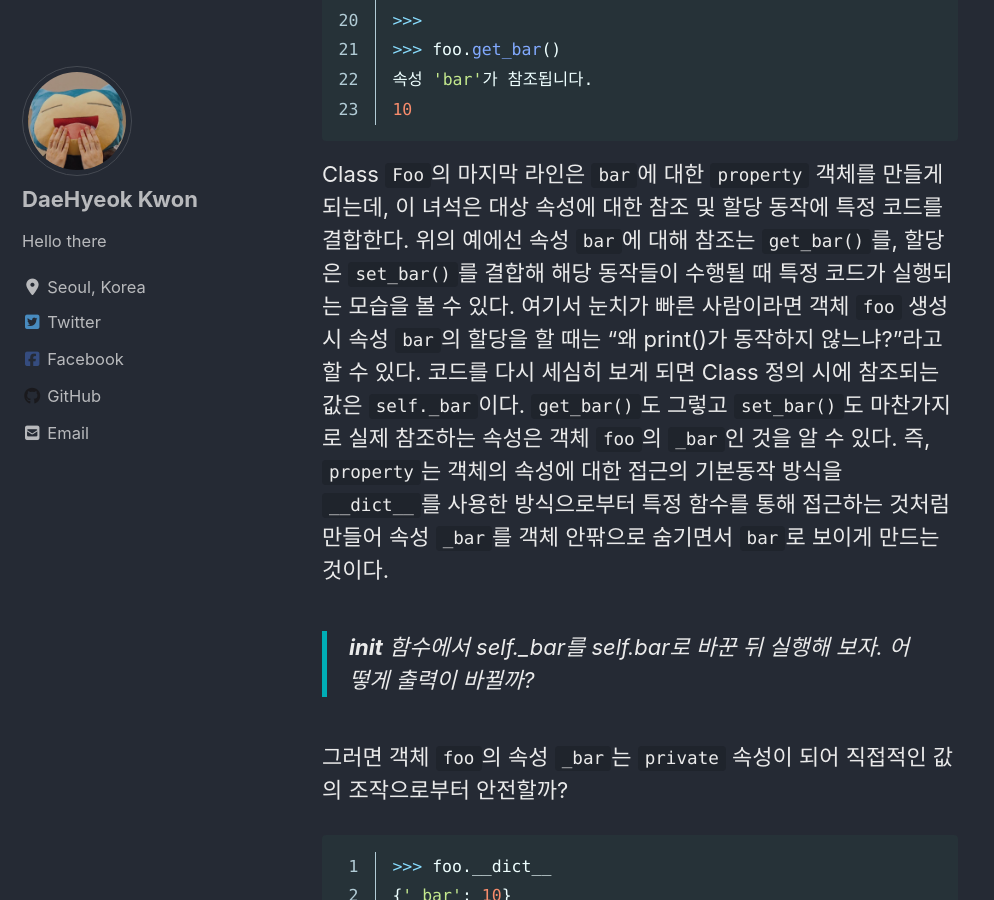
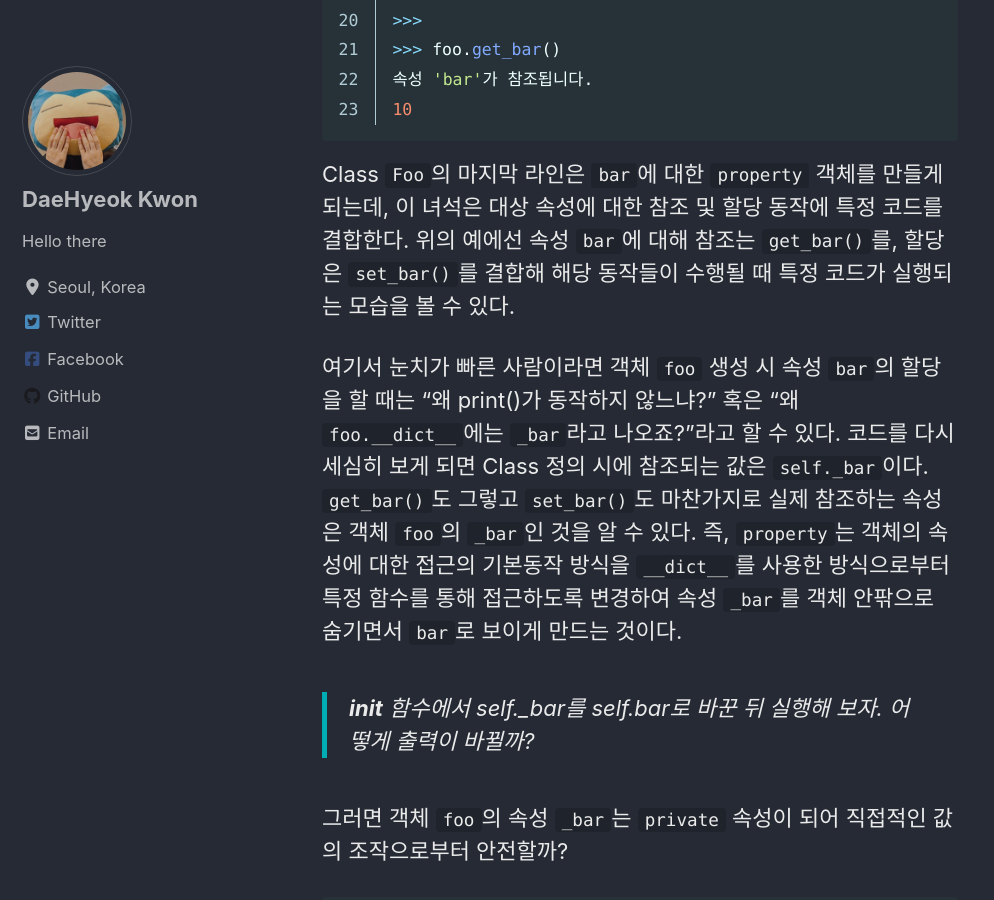
Before and after one commit to kor-haru/kor-haru.github.io, a Jekyll site: the page built from _posts/2020-01-07-003.md, in a window 1280 px wide and 900 px high, scrolled down 2884 px. Shown: the whole window, without its empty margins (0-994 px from the left). Built offline with Jekyll 4.4.1, drawn with Linux system fonts in a browser that asks for light colours; cached includes are drawn as plain includes; nearby versions of some CDN libraries.

Commit message:
mod : update latest post's content

````diff
--- a/_posts/2020-01-07-003.md
+++ b/_posts/2020-01-07-003.md
@@ -92,7 +92,9 @@ toc : true
 10
 ```
 
-Class `Foo`의 마지막 라인은 `bar`에 대한 `property` 객체를 만들게 되는데, 이 녀석은 대상 속성에 대한 참조 및 할당 동작에 특정 코드를 결합한다. 위의 예에선 속성 `bar`에 대해 참조는 `get_bar()`를, 할당은 `set_bar()`를 결합해 해당 동작들이 수행될 때 특정 코드가 실행되는 모습을 볼 수 있다. 여기서 눈치가 빠른 사람이라면 객체 `foo` 생성 시 속성 `bar`의 할당을 할 때는 "왜 print()가 동작하지 않느냐?"라고 할 수 있다. 코드를 다시 세심히 보게 되면 Class 정의 시에 참조되는 값은 `self._bar`이다. `get_bar()`도 그렇고 `set_bar()`도 마찬가지로 실제 참조하는 속성은 객체 `foo`의 `_bar`인 것을 알 수 있다. 즉, `property`는 객체의 속성에 대한 접근의 기본동작 방식을 `__dict__`를 사용한 방식으로부터 특정 함수를 통해 접근하는 것처럼 만들어 속성 `_bar`를 객체 안팎으로 숨기면서 `bar`로 보이게 만드는 것이다.
+Class `Foo`의 마지막 라인은 `bar`에 대한 `property` 객체를 만들게 되는데, 이 녀석은 대상 속성에 대한 참조 및 할당 동작에 특정 코드를 결합한다. 위의 예에선 속성 `bar`에 대해 참조는 `get_bar()`를, 할당은 `set_bar()`를 결합해 해당 동작들이 수행될 때 특정 코드가 실행되는 모습을 볼 수 있다.
+
+여기서 눈치가 빠른 사람이라면 객체 `foo` 생성 시 속성 `bar`의 할당을 할 때는 "왜 print()가 동작하지 않느냐?" 혹은 "왜 `foo.__dict__`에는 `_bar`라고 나오죠?"라고 할 수 있다. 코드를 다시 세심히 보게 되면 Class 정의 시에 참조되는 값은 `self._bar`이다. `get_bar()`도 그렇고 `set_bar()`도 마찬가지로 실제 참조하는 속성은 객체 `foo`의 `_bar`인 것을 알 수 있다. 즉, `property`는 객체의 속성에 대한 접근의 기본동작 방식을 `__dict__`를 사용한 방식으로부터 특정 함수를 통해 접근하도록 변경하여 속성 `_bar`를 객체 안팎으로 숨기면서 `bar`로 보이게 만드는 것이다.
 
 > __init__ 함수에서 self._bar를 self.bar로 바꾼 뒤 실행해 보자. 어떻게 출력이 바뀔까?
 
````
